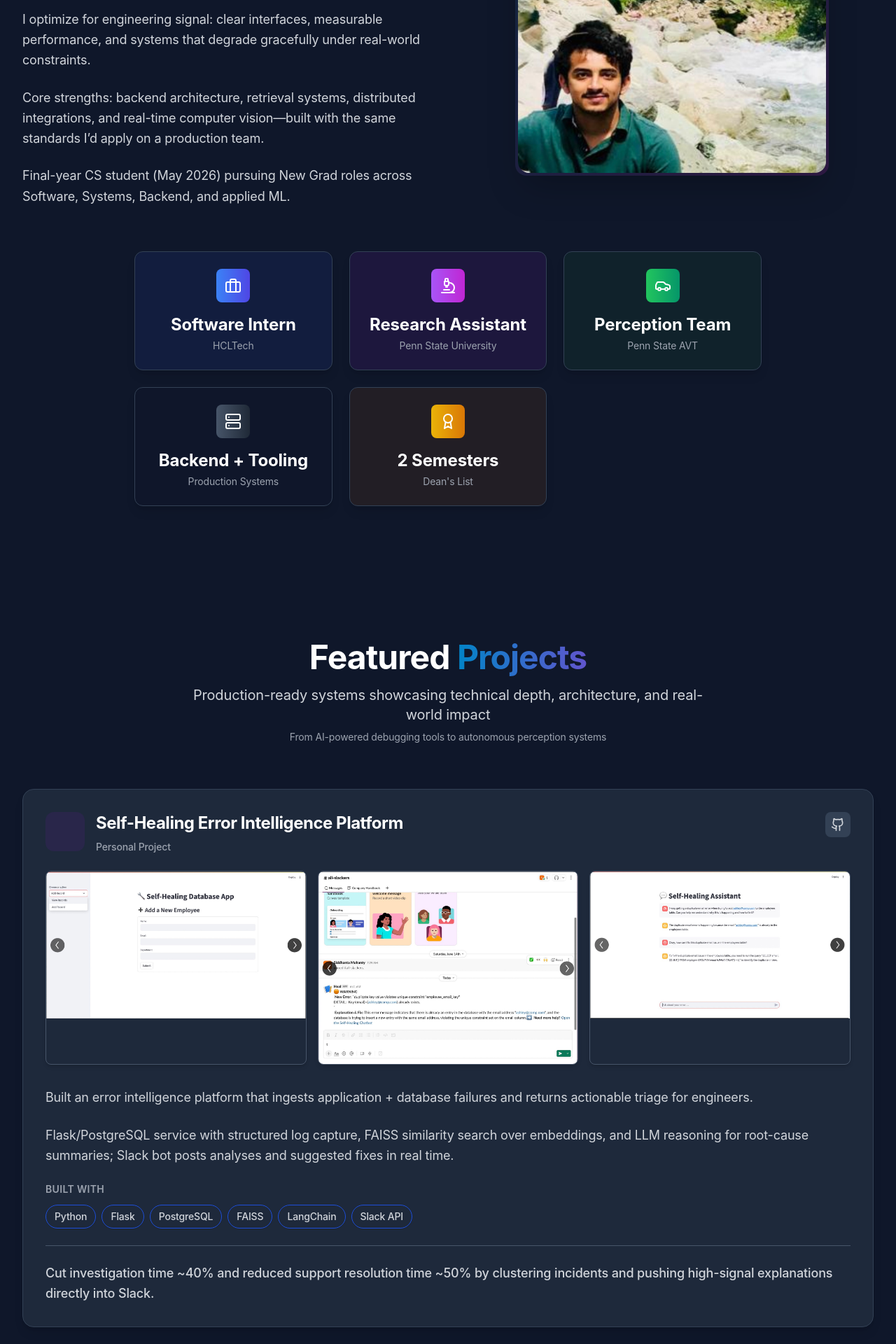
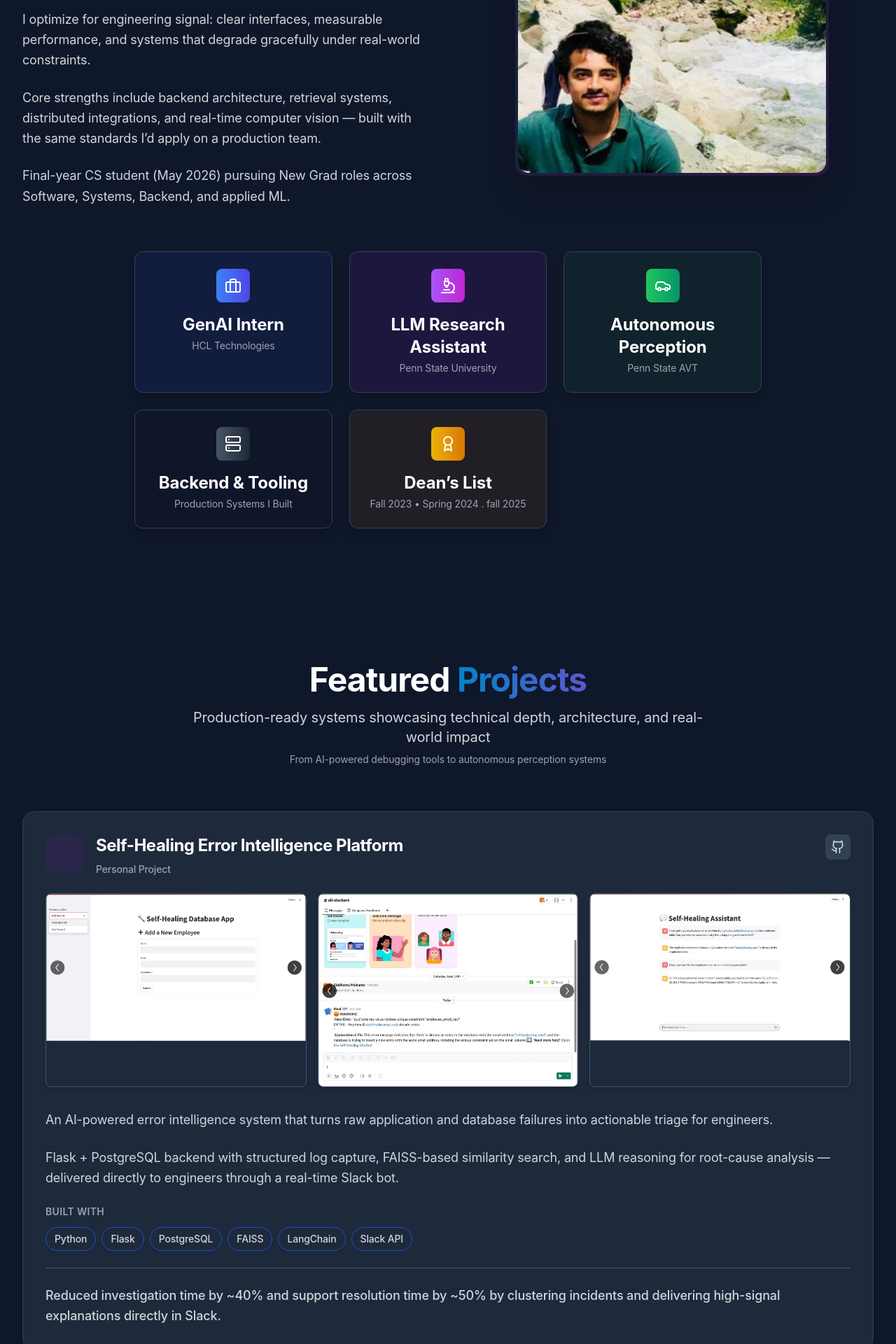
Before and after one commit to Siddhanta22/siddhantamohanty.github.io, a React (Create React App) app: page / in a window 1280 px wide. Shown: the part 1320-3240 px from the top of the page at 70% size. Built offline with nearby package versions, Linux system fonts and the light colour scheme.

Commit message:
Refine portfolio copy across skills, experience, projects, achievements
Tighten About cards and copy, update project blurbs for scanability, refactor Experience cards for clearer impact/tone, rebalance Achievements grid, and reorganize Technical Skills categories.

```diff
--- a/src/components/About.js
+++ b/src/components/About.js
@@ -12,36 +12,36 @@ const About = () => {
   const stats = [
     {
       icon: Briefcase,
-      label: "HCLTech",
-      value: "Software Intern",
+      label: "HCL Technologies",
+      value: "GenAI Intern",
       color: "from-blue-500 to-indigo-600",
       bgColor: "bg-blue-50 dark:bg-blue-900/20"
     },
     {
       icon: Microscope,
       label: "Penn State University",
-      value: "Research Assistant",
+      value: "LLM Research Assistant",
       color: "from-purple-500 to-fuchsia-600",
       bgColor: "bg-purple-50 dark:bg-purple-900/20"
     },
     {
       icon: Car,
       label: "Penn State AVT",
-      value: "Perception Team",
+      value: "Autonomous Perception",
       color: "from-green-500 to-emerald-600",
       bgColor: "bg-green-50 dark:bg-green-900/20"
     },
     {
       icon: Server,
-      label: "Production Systems",
-      value: "Backend + Tooling",
+      label: "Production Systems I Built",
+      value: "Backend & Tooling",
       color: "from-slate-600 to-gray-800",
       bgColor: "bg-slate-50 dark:bg-slate-900/20"
     },
     {
       icon: Award,
-      label: "Dean's List",
-      value: "2 Semesters",
+      label: "Fall 2023 • Spring 2024 . fall 2025",
+      value: "Dean’s List",
       color: "from-yellow-500 to-amber-600",
       bgColor: "bg-yellow-50 dark:bg-yellow-900/20"
     }
@@ -75,16 +75,16 @@ const About = () => {
           >
             <div className="space-y-6 text-gray-700 dark:text-gray-300 leading-relaxed text-lg">
               <p>
-                Built and shipped backend + LLM-enabled systems end to end: ingestion pipelines, retrieval/embedding layers, evaluation loops, and integrations that land in real workflows.
+                Built and shipped backend and LLM-enabled systems end to end — from ingestion pipelines and retrieval/embedding layers to evaluation loops and integrations that land in real workflows.
               </p>
               <p>
-                Comfortable owning the full stack—from data + APIs and persistence layers to real-time perception pipelines and production UI—while keeping reliability, latency, and observability front and center.
+                Comfortable owning the full stack — from data, APIs, and persistence layers to real-time perception pipelines and production UI — while keeping reliability, latency, and observability front and center.
               </p>
               <p>
                 I optimize for engineering signal: clear interfaces, measurable performance, and systems that degrade gracefully under real-world constraints.
               </p>
               <p>
-                Core strengths: backend architecture, retrieval systems, distributed integrations, and real-time computer vision—built with the same standards I’d apply on a production team.
+                Core strengths include backend architecture, retrieval systems, distributed integrations, and real-time computer vision — built with the same standards I’d apply on a production team.
               </p>
               <p>
                 Final-year CS student (May 2026) pursuing New Grad roles across Software, Systems, Backend, and applied ML.
--- a/src/components/Achievements.js
+++ b/src/components/Achievements.js
@@ -1,7 +1,7 @@
 import React from 'react';
 import { motion } from 'framer-motion';
 import { useInView } from 'react-intersection-observer';
-import { Trophy, Target, TrendingUp, Zap, Star } from 'lucide-react';
+import { Trophy, Target, TrendingUp, Zap } from 'lucide-react';
 
 const Achievements = () => {
   const [ref, inView] = useInView({
@@ -21,7 +21,7 @@ const Achievements = () => {
     {
       icon: Target,
       title: "Research Assistant",
-      description: "Multi-stage LLM Optimization",
+      description: "Reinforcement Learning for Multi-Stage LLM Optimization",
       period: "Penn State University",
       color: "from-blue-400 to-cyan-500",
       bgColor: "bg-blue-50 dark:bg-blue-900/20"
@@ -29,7 +29,7 @@ const Achievements = () => {
     {
       icon: TrendingUp,
       title: "GenAI Intern",
-      description: "Enterprise AI Solutions",
+      description: "Enterprise AI Systems & Self-Healing Infrastructure",
       period: "HCLTech",
       color: "from-green-400 to-emerald-500",
       bgColor: "bg-green-50 dark:bg-green-900/20"
@@ -37,18 +37,10 @@ const Achievements = () => {
     {
       icon: Zap,
       title: "AV Team Member",
-      description: "Autonomous Perception Systems",
+      description: "Autonomous Perception & Sensor Fusion",
       period: "Penn State AVT",
       color: "from-indigo-400 to-purple-500",
       bgColor: "bg-indigo-50 dark:bg-indigo-900/20"
-    },
-    {
-      icon: Star,
-      title: "Production Systems",
-      description: "Self-Healing Error Intelligence",
-      period: "Personal Projects",
-      color: "from-rose-400 to-pink-500",
-      bgColor: "bg-rose-50 dark:bg-rose-900/20"
     }
   ];
 
@@ -95,7 +87,7 @@ const Achievements = () => {
           variants={containerVariants}
           initial="hidden"
           animate={inView ? "visible" : "hidden"}
-          className="grid grid-cols-1 md:grid-cols-2 lg:grid-cols-3 gap-6"
+          className="grid grid-cols-1 md:grid-cols-2 gap-6 max-w-4xl mx-auto items-stretch"
         >
           {achievements.map((achievement, index) => (
             <motion.div
@@ -106,30 +98,30 @@ const Achievements = () => {
                 y: -5,
                 transition: { duration: 0.2 }
               }}
-              className="bg-white dark:bg-dark-800 rounded-xl shadow-lg border border-gray-200 dark:border-dark-700 p-6 transition-all duration-300 hover:shadow-2xl"
+              className="bg-white dark:bg-dark-800 rounded-xl shadow-lg border border-gray-200 dark:border-dark-700 p-6 transition-all duration-300 hover:shadow-2xl h-full min-h-[180px] flex flex-col"
             >
               <div className="flex items-center mb-4">
                 <div className={`w-12 h-12 rounded-lg flex items-center justify-center ${achievement.bgColor} mr-4`}>
                   <achievement.icon className={`w-6 h-6 bg-gradient-to-r ${achievement.color} bg-clip-text text-transparent`} />
                 </div>
                 <div>
-                  <h3 className="text-lg font-bold text-gray-900 dark:text-white">
+                  <h3 className="text-lg font-extrabold text-gray-900 dark:text-white">
                     {achievement.title}
                   </h3>
-                  <p className="text-sm text-gray-500 dark:text-gray-400">
+                  <p className="text-sm text-gray-500/70 dark:text-gray-400/70">
                     {achievement.period}
                   </p>
                 </div>
               </div>
 
-              <p className="text-gray-600 dark:text-gray-300 text-sm">
+              <p className="text-gray-900/90 dark:text-white/90 text-base font-semibold mt-1">
                 {achievement.description}
               </p>
 
               <div className="mt-4 h-1 bg-gray-200 dark:bg-dark-600 rounded-full overflow-hidden">
                 <motion.div
                   initial={{ width: 0 }}
-                  animate={inView ? { width: "100%" } : { width: 0 }}
+                  animate={inView ? { width: "60%" } : { width: 0 }}
                   transition={{ duration: 1, delay: index * 0.1 }}
                   className={`h-full bg-gradient-to-r ${achievement.color} rounded-full`}
                 />
--- a/src/components/Experience.js
+++ b/src/components/Experience.js
@@ -15,14 +15,14 @@ const Experience = () => {
       company: "Penn State University",
       role: "Research Assistant",
       location: "University Park, PA, USA",
-      dates: "September 2025 - December 2025",
+      dates: "Sep 2025 – Dec 2025",
       achievements: [
-        "Designed RL layer leveraging secondary LLM reports to generate improved prompts and feedback signals for primary LLM in multi-stage code verification system",
-        "Built pipeline integrating compilers and static analysis tools (Compiler, Klee, CodeQL) to analyze LLM outputs before RL refinement",
-        "Contributed to competition-ready frameworks including CAN message integration and perception pipelines aligned with SAE Year 4/5 challenge requirements",
-        "Developed advanced RL algorithms for multi-stage LLM optimization, improving code verification accuracy and system reliability"
+        "Built an RL feedback layer that uses secondary LLM reports to improve prompts for a primary LLM in a multi-stage code verification pipeline",
+        "Integrated compilers and static analysis tools (Klee, CodeQL) to validate LLM outputs before RL refinement",
+        "Researched reinforcement learning approaches and studied academic papers to apply RL to LLM-based code verification systems",
+        "Contributed to perception and CAN integration frameworks for SAE autonomous challenge systems"
       ],
-      technologies: ["Reinforcement Learning", "LLMs", "Python", "Compiler", "Klee", "CodeQL"],
+      technologies: ["Reinforcement Learning", "LLMs", "Python", "Klee", "CodeQL", "Compilers"],
       logo: "PSU",
       color: "from-blue-600 to-blue-800"
     },
@@ -33,12 +33,12 @@ const Experience = () => {
       location: "Redmond, WA, USA",
       dates: "May 2025 - August 2025",
       achievements: [
-        "Shipped agentic retrieval pipelines backed by dual vector stores, optimizing recall/latency for enterprise documentation workflows",
+        "Built agentic retrieval pipelines over dual vector stores, improving recall and latency for enterprise documentation workflows",
         "Implemented Model Context Protocol (MCP) automation to standardize tool-calling, tracing, and operational control for LLM jobs",
-        "Built a self-healing error intelligence service: log ingestion → similarity search → root-cause summaries → Slack delivery",
-        "Productized internal tooling with guardrails, eval hooks, and integration support across multiple engineering teams"
+        "Designed a self-healing error intelligence service: log ingestion → embedding search → root-cause summaries → Slack delivery",
+        "Productized internal LLM tooling with guardrails, evaluation hooks, and integrations used across multiple engineering teams"
       ],
-      technologies: ["LLMs", "LangChain", "RAG", "Vector Databases", "MCP", "Python", "APIs"],
+      technologies: ["LLMs", "RAG", "Vector Databases", "MCP", "Python", "APIs", "LangChain"],
       logo: "HCL",
       color: "from-indigo-600 to-purple-800"
     },
@@ -49,11 +49,10 @@ const Experience = () => {
       location: "State College, PA, USA",
       dates: "February 2025 - December 2025",
       achievements: [
-        "Contribute to the Perceptions Team's sensor fusion and detection pipeline",
-        "Implementing LiDAR-camera fusion modules",
-        "YOLOv8 object detection tuning and filtering",
-        "Camera calibration and depth-fusion improvements",
-        "Working within CarROS (ROS2) ecosystem using Python and C++"
+        "Worked on the perception stack for a competition-grade autonomous vehicle, focusing on real-time sensor fusion and robust detection under latency constraints",
+        "Built LiDAR–camera fusion modules and improved depth estimation reliability through calibration and depth-fusion tuning",
+        "Tuned and filtered YOLOv8 detections to reduce false positives and stabilize object tracking in motion",
+        "Developed and tested perception modules inside the ROS2/CarROS ecosystem using Python and C++"
       ],
       technologies: ["Python", "C++", "ROS2", "OpenCV", "YOLOv8", "LiDAR", "Computer Vision"],
       logo: "AVT",
@@ -66,9 +65,9 @@ const Experience = () => {
       location: "Bengaluru, KA, India",
       dates: "June 2024 - August 2024",
       achievements: [
-        "Applied SQL and Python (pandas, NumPy) to extract, manipulate, and analyze large datasets for business intelligence and customer insights",
-        "Built and deployed machine learning models using scikit-learn for predictive analytics on customer behavior data",
-        "Gained practical experience in data science workflows and model deployment for customer retention strategies"
+        "Worked with SQL and Python (pandas, NumPy) to explore and analyze customer datasets",
+        "Assisted in building basic scikit-learn models for customer behavior insights",
+        "Gained exposure to data science workflows and model deployment practices"
       ],
       technologies: ["SQL", "Python", "scikit-learn", "Pandas", "NumPy", "Machine Learning"],
       logo: "EL",
@@ -154,6 +153,17 @@ const Experience = () => {
                     {experience.logo}
                   </div>
                   <div>
+                    {experience.id === 1 ? (
+                      <div className="flex items-start justify-between gap-4">
+                        <h3 className="text-2xl font-bold text-gray-900 dark:text-white mb-1">
+                          Research Assistant — Penn State University
+                        </h3>
+                        <div className="text-sm text-gray-500/70 dark:text-gray-400/70 whitespace-nowrap mt-1">
+                          {experience.dates}
+                        </div>
+                      </div>
+                    ) : (
+                      <>
                         <h3 className="text-2xl font-bold text-gray-900 dark:text-white mb-1">
                           {experience.role}
                         </h3>
@@ -171,14 +181,18 @@ const Experience = () => {
                             {experience.dates}
                           </div>
                         </div>
+                      </>
+                    )}
                   </div>
                 </div>
               </div>
 
               {/* Achievements */}
               <div className="space-y-4 mb-6">
-                <h4 className="text-lg font-semibold text-gray-900 dark:text-white">Key Achievements:</h4>
-                <ul className="space-y-3">
+                <h4 className="text-lg font-semibold text-gray-900 dark:text-white">
+                  {experience.id === 4 ? "Experience" : (experience.id === 1 || experience.id === 2 || experience.id === 3 ? "Impact" : "Key Achievements:")}
+                </h4>
+                <ul className={experience.id === 1 || experience.id === 2 || experience.id === 3 ? "space-y-4" : "space-y-3"}>
                   {experience.achievements.map((achievement, index) => (
                     <li key={index} className="flex items-start">
                       <div className="w-2 h-2 bg-primary-500 rounded-full mt-2 mr-3 flex-shrink-0"></div>
@@ -192,7 +206,9 @@ const Experience = () => {
 
               {/* Technologies */}
               <div className="pt-6 border-t border-gray-200 dark:border-dark-600">
+                {experience.id === 1 || experience.id === 2 || experience.id === 3 ? null : (
                   <h4 className="text-lg font-semibold text-gray-900 dark:text-white mb-3">Technologies:</h4>
+                )}
                 <div className="flex flex-wrap gap-2">
                   {experience.technologies.map((tech, index) => (
                     <span
--- a/src/components/Projects.js
+++ b/src/components/Projects.js
@@ -19,10 +19,10 @@ const Projects = () => {
       id: 1,
       title: "Self-Healing Error Intelligence Platform",
       role: "Personal Project",
-      problem: "Built an error intelligence platform that ingests application + database failures and returns actionable triage for engineers.",
-      solution: "Flask/PostgreSQL service with structured log capture, FAISS similarity search over embeddings, and LLM reasoning for root-cause summaries; Slack bot posts analyses and suggested fixes in real time.",
+      problem: "An AI-powered error intelligence system that turns raw application and database failures into actionable triage for engineers.",
+      solution: "Flask + PostgreSQL backend with structured log capture, FAISS-based similarity search, and LLM reasoning for root-cause analysis — delivered directly to engineers through a real-time Slack bot.",
       technologies: ["Python", "Flask", "PostgreSQL", "FAISS", "LangChain", "Slack API"],
-      impact: "Cut investigation time ~40% and reduced support resolution time ~50% by clustering incidents and pushing high-signal explanations directly into Slack.",
+      impact: "Reduced investigation time by ~40% and support resolution time by ~50% by clustering incidents and delivering high-signal explanations directly in Slack.",
       github: "https://github.com/Siddhanta22/Self-Healing-System",
       live: null,
       icon: Brain,
@@ -34,10 +34,10 @@ const Projects = () => {
       id: 2,
       title: "Real-Time Collision Detection Engine",
       role: "Personal Project",
-      problem: "Built a real-time collision detection engine and Canvas visualizer for large swarms of moving bodies.",
-      solution: "Broad-phase via spatial hashing + AABB culling; modular strategy interface for plug-and-play collision algorithms; benchmarking harness with HUD, starfield, and collision highlighting.",
+      problem: "A real-time collision detection engine with an interactive Canvas visualizer for large swarms of moving bodies.",
+      solution: "Broad-phase collision using spatial hashing and AABB culling, with a modular strategy interface for plug-and-play algorithms and a benchmarking harness featuring HUD metrics, starfield rendering, and collision highlighting.",
       technologies: ["TypeScript", "Canvas API", "Spatial Hashing", "AABB Culling", "Physics Engine"],
-      impact: "Reduced candidate checks ~98% vs brute force and sustained 50–60× throughput gains on 1000 moving objects while preserving correctness.",
+      impact: "Reduced candidate checks by ~98% vs brute force and sustained 50–60× throughput gains on 1000 moving objects while preserving correctness.",
       github: "https://github.com/Siddhanta22/collision_detector",
       live: null,
       icon: Code,
@@ -49,10 +49,10 @@ const Projects = () => {
       id: 3,
       title: "Photobot — RAG-Based DSLR Assistant",
       role: "GenAI Intern",
-      problem: "Built a retrieval-augmented assistant over DSLR manuals that answers settings questions with grounded responses.",
-      solution: "PDF ingestion → chunking/embeddings → FAISS retrieval → response generation with prompt templates tuned for concise, actionable guidance (aperture/shutter/ISO).",
+      problem: "A retrieval-augmented assistant over DSLR manuals that answers camera settings questions with grounded, actionable responses.",
+      solution: "PDF ingestion to chunking and embeddings, FAISS-based retrieval, and prompt-templated response generation tuned for concise, actionable guidance (aperture, shutter, ISO).",
       technologies: ["Python", "LangChain", "FAISS", "RAG"],
-      impact: "Reduced lookup time ~60% by converting long-form documentation into low-latency semantic search + summarized instructions.",
+      impact: "Reduced lookup time by ~60% by converting long-form documentation into low-latency semantic search and summarized instructions.",
       github: null,
       live: null,
       icon: Camera,
@@ -63,10 +63,10 @@ const Projects = () => {
       id: 4,
       title: "PromptTracer — Prompt Observability Tool",
       role: "Personal Project",
-      problem: "Built a prompt observability tool that versions prompts and captures model outputs + evaluation signals per run.",
-      solution: "Chrome extension logs executions; React UI supports prompt diffs and run timelines; backend workflow stores metadata for side-by-side comparisons across variants and models.",
+      problem: "A prompt observability tool that versions prompts and captures model outputs and evaluation signals for every run.",
+      solution: "Chrome extension logs executions, a React UI visualizes prompt diffs and run timelines, and a backend workflow stores metadata for side-by-side comparisons across prompt variants and models.",
       technologies: ["JavaScript", "React", "Chrome Extension APIs"],
-      impact: "Made prompt iteration repeatable with traceability across changes, reducing regression risk when shipping model-backed features.",
+      impact: "Made prompt iteration repeatable with full traceability across changes, reducing regression risk when shipping model-backed features.",
       github: "https://github.com/Siddhanta22/prompt_tracer",
       live: null,
       icon: Zap,
@@ -78,8 +78,8 @@ const Projects = () => {
       id: 5,
       title: "Autonomous Vehicle Team — Perception Algorithms",
       role: "Perception Team Member - Penn State AVT",
-      problem: "Shipped perception modules for an autonomous vehicle stack, focusing on robust detection and sensor fusion under real-time constraints.",
-      solution: "ROS2/CarROS integration, LiDAR-camera fusion, YOLOv8 tuning + confidence filtering, calibration and depth-fusion improvements; repeatable testing workflows for consistent runs.",
+      problem: "Shipped perception modules for an autonomous vehicle stack focused on robust detection and sensor fusion under real-time constraints.",
+      solution: "ROS2/CarROS integration, LiDAR–camera fusion, YOLOv8 tuning with confidence filtering, calibration and depth-fusion improvements, and repeatable testing workflows for consistent runs.",
       technologies: ["Python", "C++", "ROS2", "OpenCV", "YOLOv8"],
       impact: "Improved detection stability and real-time performance within a 20m operational envelope for competition-grade autonomy.",
       github: null,
@@ -92,10 +92,10 @@ const Projects = () => {
       id: 6,
       title: "CourseScheduler — NLP Academic Planner",
       role: "HackPSU Project",
-      problem: "Students with multiple majors/minors struggle to plan course schedules that avoid conflicts while meeting degree requirements. Manual planning is error-prone and time-consuming.",
-      solution: "An academic planning tool that uses NLP to analyze course descriptions and build conflict-free graduation paths. Contributed to the frontend and pitched the project during HackPSU.",
+      problem: "",
+      solution: "An NLP-based academic planning tool that analyzes course descriptions to generate conflict-free graduation paths. Built the frontend and pitched the project during HackPSU.",
       technologies: ["React", "Node.js", "MongoDB", "Python"],
-      impact: "Simplified academic planning for students, reducing scheduling errors and helping optimize graduation timelines through intelligent NLP-based course analysis.",
+      impact: "Simplified academic planning by reducing scheduling errors and helping optimize graduation timelines through NLP-based course analysis.",
       github: "https://github.com/Siddhanta22/course-scheduler",
       live: null,
       icon: Calendar,
@@ -106,10 +106,10 @@ const Projects = () => {
       id: 7,
       title: "Swipeflix - Movie Discovery Platform",
       role: "Personal Project",
-      problem: "Built a swipe-first movie discovery app with real-time preference modeling and fast filtering.",
-      solution: "React/Tailwind UI with gesture-driven flows; quiz-based cold start + TensorFlow.js learning loop from swipe feedback; API-backed catalog with language/age/genre filters.",
+      problem: "A swipe-first movie discovery app with real-time preference modeling and fast filtering.",
+      solution: "React and Tailwind UI with gesture-driven flows, a quiz-based cold start, a TensorFlow.js learning loop from swipe feedback, and an API-backed catalog with language, age, and genre filters.",
       technologies: ["React", "Tailwind CSS", "JavaScript", "TensorFlow.js", "Movie API", "UI/UX"],
-      impact: "Increased session engagement by tightening the feedback loop and improving recommendation quality as users swipe.",
+      impact: "Increased session engagement by tightening the feedback loop and improving recommendation quality through swipe feedback.",
       github: "https://github.com/Siddhanta22/swipeflix",
       live: "https://swipeflix-alpha.vercel.app",
       icon: Film,
```
Also changed, not shown: src/components/Skills.js (+6 -6 lines). Lines whose indentation alone changed are shown as unchanged.
